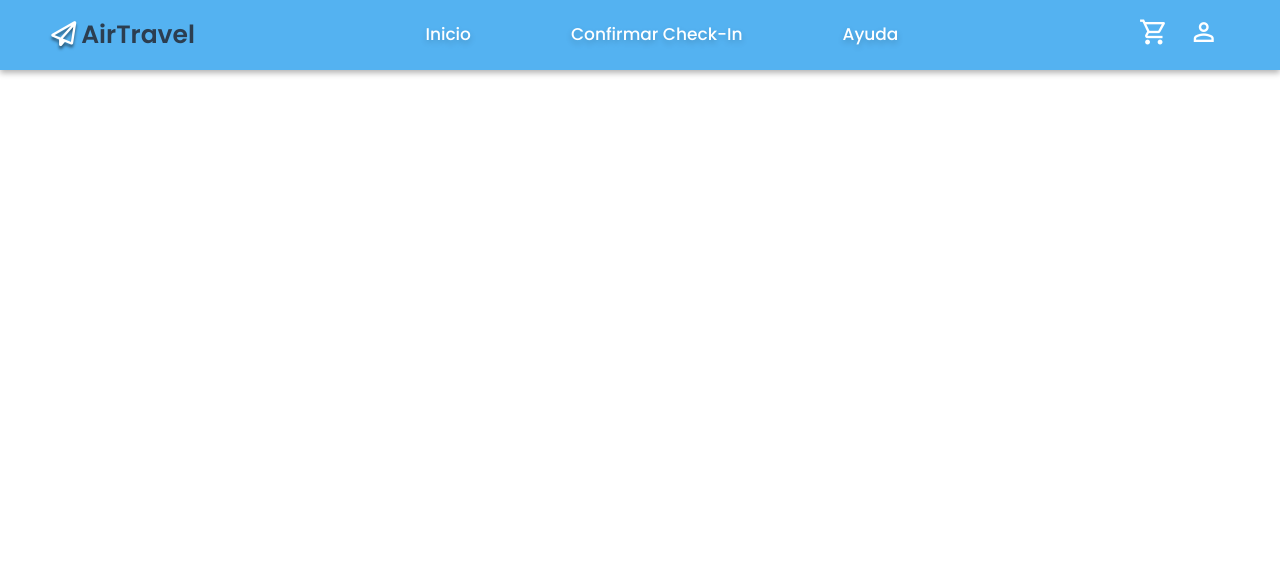
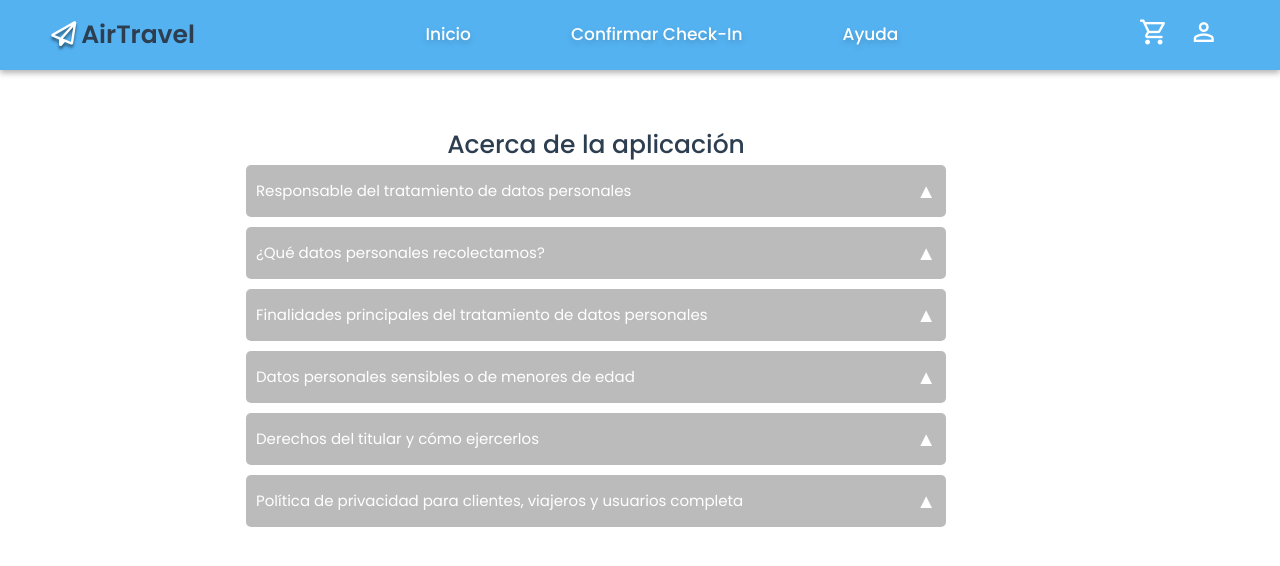
Before and after one commit to Valentin387/airlineLabSoft2023, a Vue app in the folder airline-frontend/: page /CentroAyuda in a window 1280 px wide. Shown: the top 566 px of the page. Built offline with nearby package versions, Linux system fonts and the light colour scheme.

Commit message:
Centro de ayuda y lista de reservas

```diff
--- /dev/null
+++ b/airline-frontend/src/views/CentroAyuda.vue
@@ -0,0 +1,125 @@
+<template>
+    <div class="centro-de-ayuda">
+      <h1>Acerca de la aplicación</h1>
+      <div class="pestanas">
+        <div v-for="(pestaña, index) in pestanas" :key="index" class="pestana">
+          <button @click="togglePestana(index)">
+            {{ pestaña.titulo }}
+            <span class="flecha" :class="{'flecha-abajo': pestaña.abierto, 'flecha-arriba': !pestaña.abierto}"></span>
+          </button>
+          <div v-if="pestaña.abierto" class="contenido">
+            <p>{{ pestaña.contenido }}</p>
+          </div>
+        </div>
+      </div>
+    </div>
+</template>
+
+<style lang="scss">
+  /* Estilos CSS aquí */
+  .centro-de-ayuda {
+    padding: 20px;
+    border-radius: 5px;
+    height: 85vh;
+    width: 90vw;
+    margin: 0 auto;
+    margin-top: 10rem;
+    text-align: center;
+  }
+
+  .pestanas {
+    display: flex;
+    flex-direction: column;
+    gap: 10px;
+  }
+
+  .pestana button {
+    background-color: #bbbbbb;
+    color: white;
+    border: none;
+    padding: 10px;
+    border-radius: 5px;
+    width: 700px;
+    cursor: pointer;
+    display: flex;
+    justify-content: space-between;
+    align-items: center;
+    margin: 0 auto; /* Centrar horizontalmente */
+  }
+
+  .flecha {
+    font-size: 20px;
+    transition: transform 0.3s;
+  }
+
+  .flecha-abajo::before {
+    content: "▼";
+  }
+
+  .flecha-arriba::before {
+    content: "▲";
+  }
+
+  .pestana .contenido {
+    background-color: #f0f0f0;
+    padding: 10px;
+    border-radius: 5px;
+  }
+</style>
+
+<script>
+  export default {
+    data() {
+      return {
+        pestanas: [
+          {
+            titulo: "Responsable del tratamiento de datos personales",
+            contenido:
+              "AirTravel con NIT 822.222.577-2 Pereira, Colombia) y Teléfono: 222222 y demás empresas del Grupo.",
+            abierto: false
+          },
+          {
+            titulo: "¿Qué datos personales recolectamos?",
+            contenido:
+              "Datos de identificación, de contacto y pago;\n" +
+              "Otros datos indispensables para dar inicio a la vinculación contractual, entre los que se pueden encontrar datos sensibles;\n" +
+              "La información adicional que suministre el Titular en desarrollo de la relación contractual y;\n" +
+              "Cookies. Para más detalle, ver la sección 3.5 de la Política de Privacidad.",
+            abierto: false
+          },
+          {
+            titulo: "Finalidades principales del tratamiento de datos personales",
+            contenido:
+              "Proveer los servicios de transporte aéreo bajo la ejecución del contrato de transporte, así como los servicios complementarios.\n" +
+              "Gestionar e informar todos los aspectos relacionados con el servicio de transporte, incluyendo la interacción con agencias de viajes, plataformas y pasarelas de pago.\n" +
+              "Validar la identificación del titular, prevenir el fraude y la corrupción (SIPLAFT). Para más detalle, ver la sección 3.4 de la Política de Privacidad.",
+            abierto: false
+          },
+          {
+            titulo: "Datos personales sensibles o de menores de edad",
+            contenido:
+              "Información sensible o de menores de edad: Las Compañías requieren la mínima información indispensable para hacer posible la prestación del servicio de transporte.",
+            abierto: false
+          },
+          {
+            titulo: "Derechos del titular y cómo ejercerlos",
+            contenido:
+              "Contenido: Conocer, actualizar, rectificar y/o eliminar sus datos personales, siempre que no medie un deber legal o contractual que lo impida. El canal oficial para ejercer estos derechos es el correo: habeasdata@avianca.com. Para saber más detalles del procedimiento, ver la sección 4.1 de la Política de Privacidad.",
+            abierto: false
+          },
+          {
+            titulo: "Política de privacidad para clientes, viajeros y usuarios completa",
+            contenido:
+              "Contenido: Puede consultar nuestra Política de Tratamiento de Datos personales.",
+            abierto: false
+          }
+        ]
+      };
+    },
+    methods: {
+      togglePestana(index) {
+        this.pestanas[index].abierto = !this.pestanas[index].abierto;
+      }
+    }
+  };
+</script>
--- /dev/null
+++ b/airline-frontend/src/views/List_Reservas.vue
@@ -0,0 +1,106 @@
+<template>
+    <div class="cont-reservas">
+      <h1>Lista de reservas</h1>
+      <div class="reservas-container">
+        <div v-for="reserva in reservas" :key="reserva.id" class="reserva">
+          <div class="info">
+            <p><strong>Origen/Destino:</strong> {{ reserva.origenDestino }}</p>
+            <p><strong>Fecha de despegue:</strong> {{ reserva.fechaDespegue }}</p>
+            <p><strong>Clase:</strong> {{ reserva.clase }}</p>
+            <p><strong>Cantidad de tiquetes:</strong> {{ reserva.cantidadTiquetes }}</p>
+            <p><strong>Precio total:</strong> ${{ reserva.precioTotal }}</p>
+          </div>
+          <div class="acciones">
+            <button class="delete-reserv" @click="cancelarReserva(reserva.id)">Cancelar reserva</button>
+            <button class="move-reserv" @click="moverAlCarrito(reserva.id)">Mover al carrito</button>
+          </div>
+        </div>
+      </div>
+    </div>
+</template>
+
+<style lang="scss">
+
+  .cont-reservas{
+    padding: 20px;
+    border-radius: 5px;
+    height: 85vh;
+    width: 90vw;
+    margin: 0 auto; /* Centrar horizontalmente */
+    margin-top: 10rem; /* Centrar verticalmente */
+  }
+
+  .reservas-container {
+    background-color: #f0f0f0;
+    padding: 20px;
+    border-radius: 5px;
+    margin-top: 20px;
+  }
+
+  .reserva {
+    display: flex;
+    justify-content: space-between;
+    border: 1px solid #ccc;
+    padding: 10px;
+    margin-bottom: 10px;
+  }
+
+  .info {
+    flex: 1;
+  }
+
+  .acciones {
+    display: flex;
+    flex-direction: column;
+    justify-content: center;
+    align-items: center;
+    }
+
+    .delete-reserv {
+    background-color: #b8b8b8;
+    color: white;
+    border: none;
+    padding: 5px 10px;
+    border-radius: 5px;
+    cursor: pointer;
+    }
+
+    .move-reserv {
+    background-color: #007BFF;
+    color: white;
+    border: none;
+    padding: 5px 10px;
+    border-radius: 5px;
+    cursor: pointer;
+    margin-top: 20px;
+    }
+
+    button:hover {
+    background-color: #0056b3;
+    }
+</style>
+
+<script>
+export default {
+  data() {
+    return {
+      reservas: []
+    };
+  },
+  methods: {
+    cargarDatosSimulados() {
+    },
+    cancelarReserva(reservaId) {
+      // Implementa la lógica para cancelar la reserva aquí
+      // Puedes eliminar la reserva del arreglo
+      this.reservas = this.reservas.filter(reserva => reserva.id !== reservaId);
+    },
+    moverAlCarrito(reservaId) {
+      // Implementa la lógica para mover la reserva al carrito aquí
+    }
+  },
+  created() {
+    this.cargarDatosSimulados(); // Llama al método de carga de datos simulados al iniciar el componente
+  }
+};
+</script>
```
Also changed, not shown: airline-frontend/src/router/index.js (+10 -0 lines).
